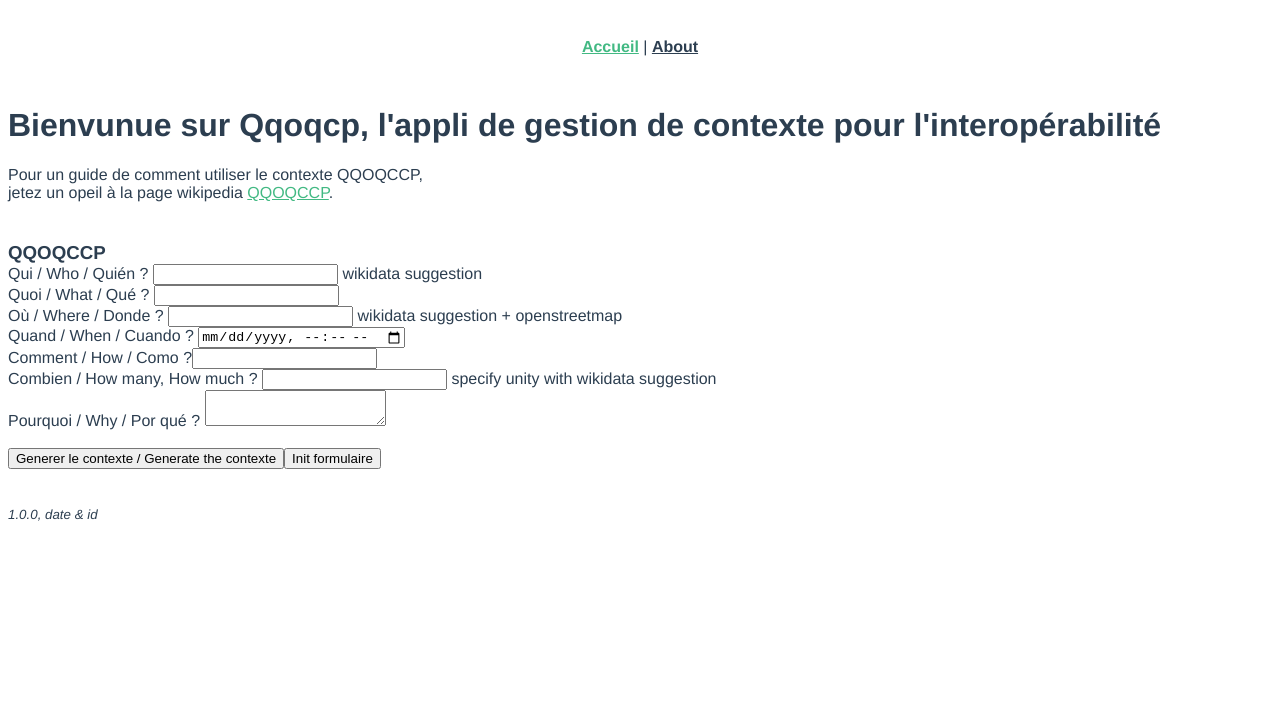
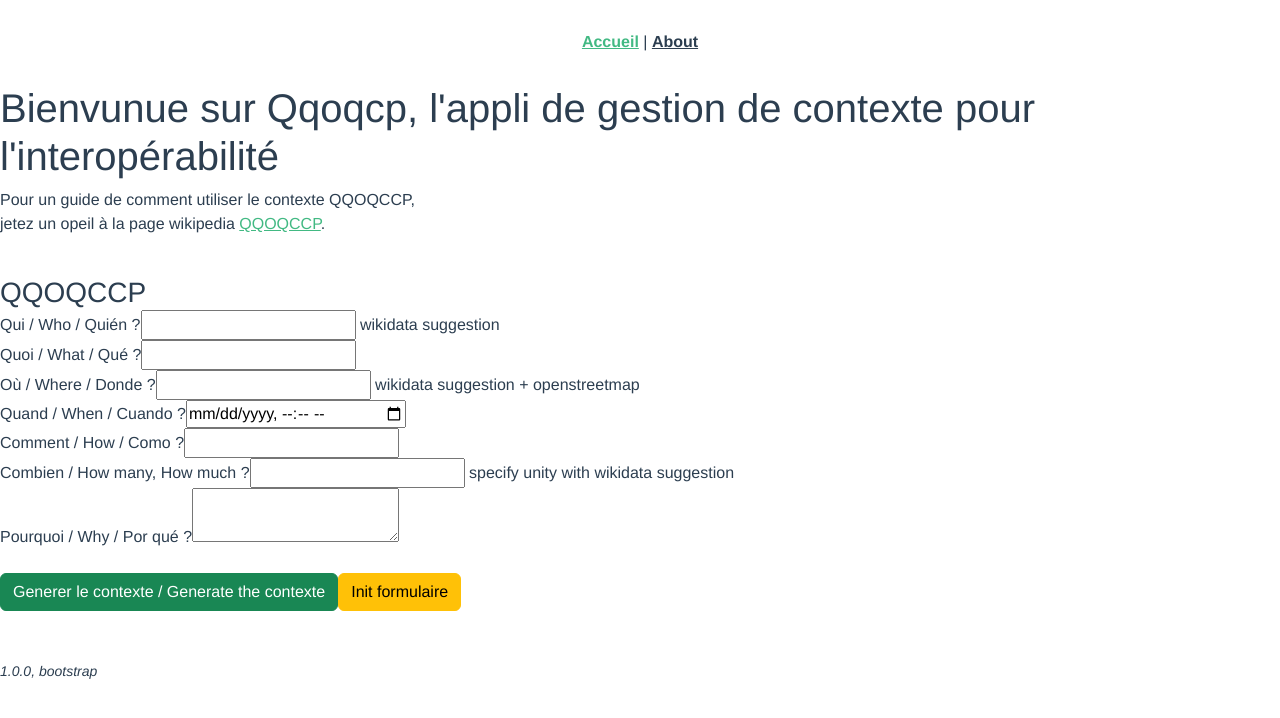
Before and after one commit to scenaristeur/contexte, a Vue app: page / in a window 1280 px wide. Shown: the top 718 px of the page. Built offline with nearby package versions, Linux system fonts and the light colour scheme.

Commit message:
bootstrap

```diff
--- a/package.json
+++ b/package.json
@@ -10,6 +10,7 @@
     "postgit": "git push && git subtree push --prefix dist origin gh-pages"
   },
   "dependencies": {
+    "bootstrap": "^5.2.3",
     "core-js": "^3.8.3",
     "register-service-worker": "^1.7.2",
     "uuid": "^9.0.0",
--- a/src/App.vue
+++ b/src/App.vue
@@ -5,7 +5,7 @@
   </nav>
   <router-view/>
   <br><br>
-  <small><i>1.0.0, date & id</i></small>
+  <small><i>1.0.0, bootstrap</i></small>
 </template>
 
 <style>
--- a/src/components/QqoqcpComponent.vue
+++ b/src/components/QqoqcpComponent.vue
@@ -29,8 +29,8 @@
     <textarea id="pourquoi" v-model="qqoqccp.pourquoi" />
 
 <br><br>
-<button @click="generate">Generer le contexte / Generate the contexte</button>
-<button @click="init">Init formulaire</button>
+<button @click="generate" type="button" class="btn btn-success">Generer le contexte / Generate the contexte</button>
+<button @click="init" type="button" class="btn btn-warning">Init formulaire</button>
 
   </div>
 </template>
--- a/src/main.js
+++ b/src/main.js
@@ -3,5 +3,6 @@ import App from './App.vue'
 import './registerServiceWorker'
 import router from './router'
 import store from './store'
+import "bootstrap/dist/css/bootstrap.min.css"
 
 createApp(App).use(store).use(router).mount('#app')
```
Also changed, not shown: 12 other files (tests, documents, lock files or other folders).
